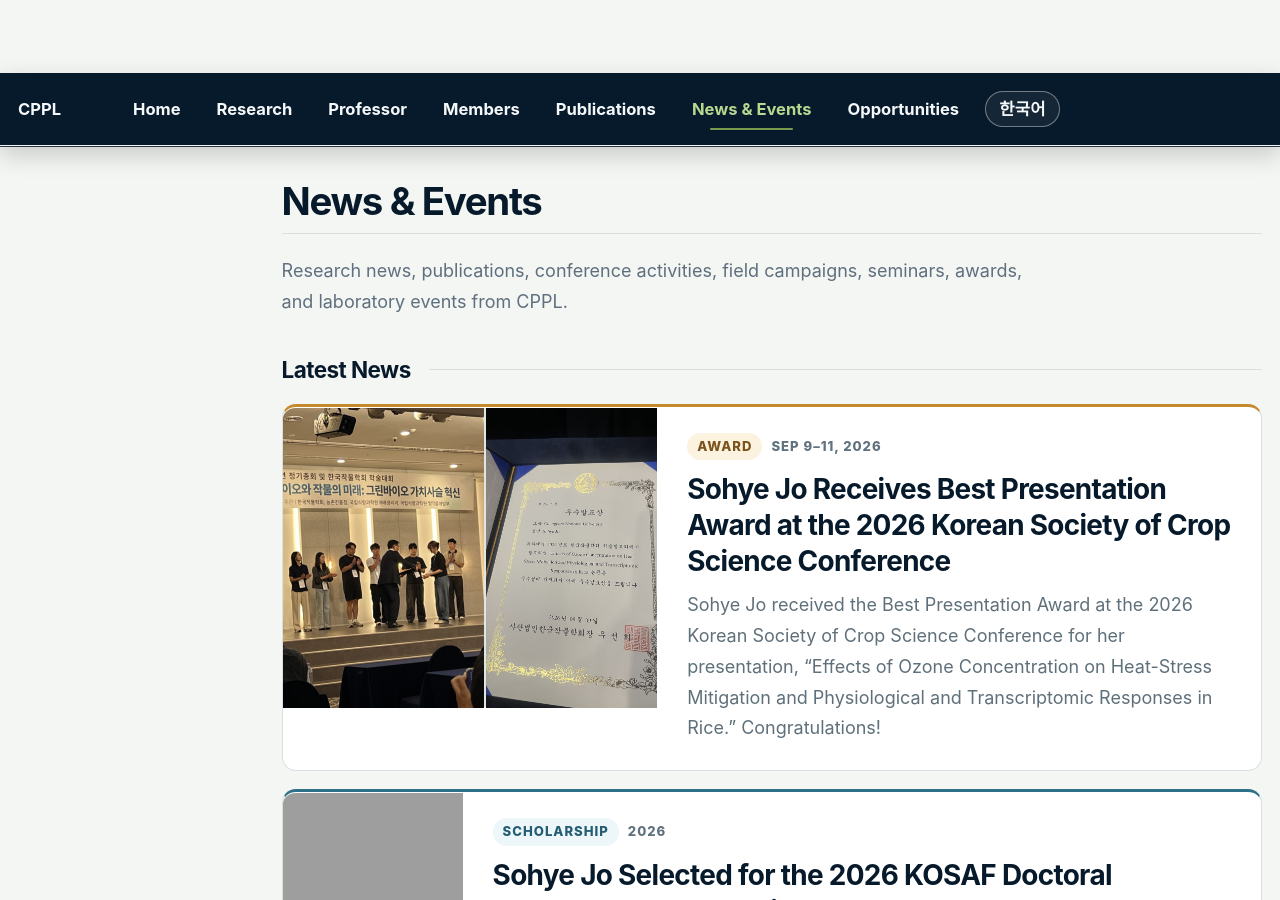
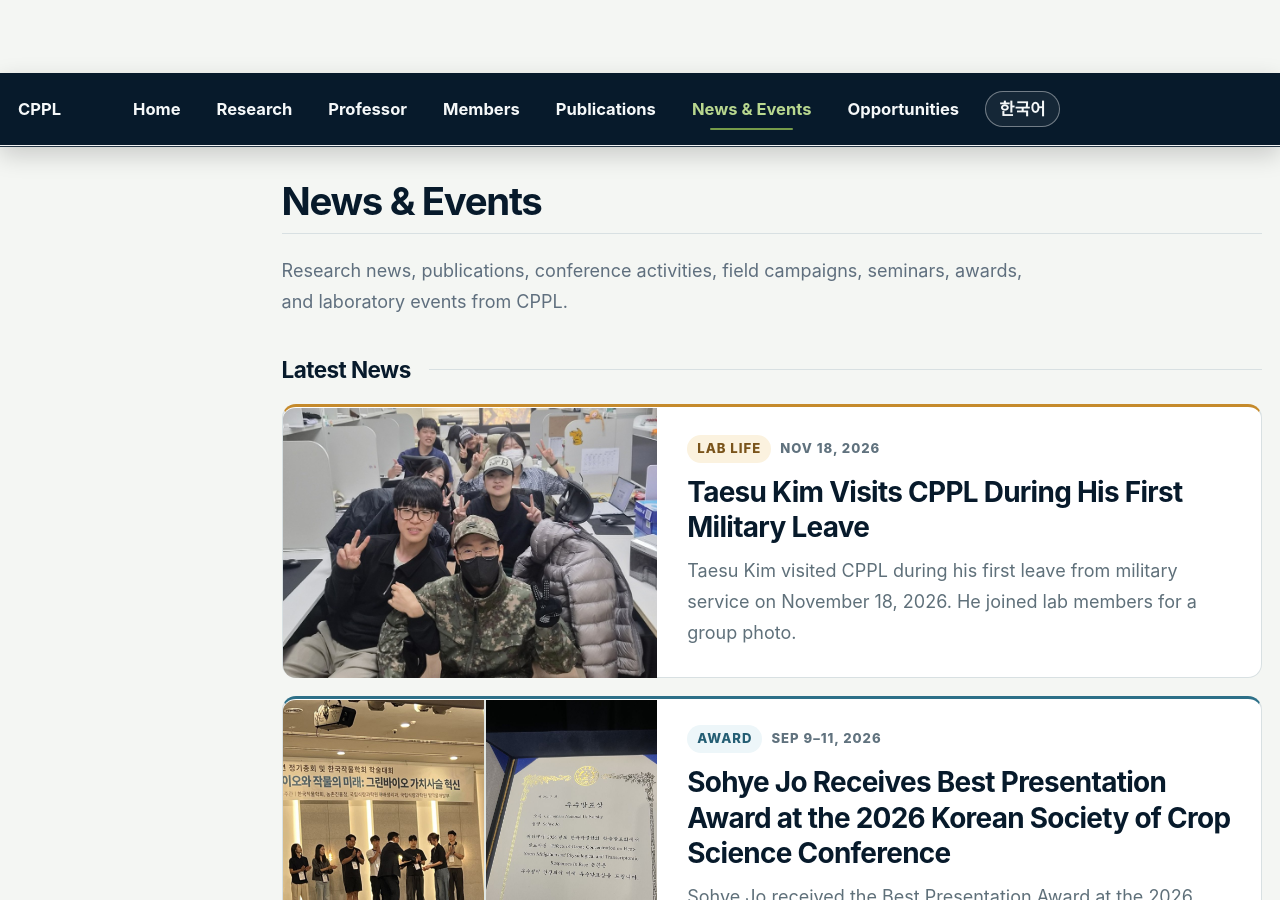
Before and after one commit to HYEONSEOKLEE-Prof/hyeonseoklee-prof.github.io, a Jekyll site: the page built from _pages/news-events.md, in a window 1280 px wide and 900 px high. Built offline with Jekyll 4.4.1, drawn with Linux system fonts in a browser that asks for light colours; a script bundle is joined from its source files by our own code; library files that are not in the unit come from our copies.

Commit message:
Add Taesu's first-leave visit and use transcriptomics in the philosophy

```diff
--- a/_includes/cppl-philosophy-visuals.html
+++ b/_includes/cppl-philosophy-visuals.html
@@ -23,7 +23,7 @@
         </li>
         <li class="cppl-hub-field cppl-hub-genomics">
           <svg viewBox="0 0 64 64" aria-hidden="true"><path d="M19 6C19 22 45 24 45 40S20 56 20 60M45 6C45 22 19 24 19 40S44 56 44 60M21 11H43M25 20H39M23 30H41M20 41H44M25 50H39"/></svg>
-          <h4>Genomics and molecular biology</h4><p>Test mechanisms</p>
+          <h4>Transcriptomics and molecular biology</h4><p>Test mechanisms</p>
         </li>
         <li class="cppl-hub-field cppl-hub-sensing">
           <svg viewBox="0 0 64 64" aria-hidden="true"><path d="M25 20L42 37L32 47L15 30ZM23 9L36 22L24 34L11 21ZM43 29L56 42L44 54L31 41ZM38 42C47 42 51 47 51 56M39 49C43 49 45 51 45 55M8 55H28M12 49H24"/></svg>
--- a/_includes/head/custom.html
+++ b/_includes/head/custom.html
@@ -12,7 +12,7 @@
 <link rel="stylesheet" href="{{ base_path }}/assets/css/cppl-research-framework.css?v=20261118-4"/>
 <link rel="stylesheet" href="{{ base_path }}/assets/css/cppl-research-community.css?v=20261021-1"/>
 <script defer src="{{ base_path }}/assets/js/cppl-members.js"></script>
-<script defer src="{{ base_path }}/assets/js/cppl-i18n.js?v=20261118-4"></script>
+<script defer src="{{ base_path }}/assets/js/cppl-i18n.js?v=20261118-5"></script>
 
 <!-- favicon from https://commons.wikimedia.org/wiki/File:OOjs_UI_icon_academic-progressive.svg -->
 <link rel="apple-touch-icon" sizes="180x180" href="{{ base_path }}/images/apple-touch-icon-180x180.png"/>
--- a/_pages/news-events.md
+++ b/_pages/news-events.md
@@ -15,6 +15,21 @@ author_profile: false
 </h2>
 
 <div class="cppl-news-grid">
+  <article id="news-taesu-first-leave" class="cppl-news-card cppl-news-card-featured" style="scroll-margin-top:95px;">
+    <div class="cppl-news-photo" style="height:auto;min-height:0;">
+      <a href="{{ base_path }}/images/news/2026-11-18-taesu-first-leave.jpg"><img src="{{ base_path }}/images/news/2026-11-18-taesu-first-leave.jpg" width="866" height="625" alt="Taesu Kim visiting CPPL during his first military leave, with lab members" loading="eager" style="height:auto;min-height:0;max-height:none;object-fit:contain;"></a>
+    </div>
+    <div class="cppl-news-copy">
+      <div class="cppl-news-meta">
+        <span class="cppl-news-tag"><span class="cppl-lang-en">Lab Life</span><span class="cppl-lang-ko" lang="ko">연구실 일상</span></span>
+        <span class="cppl-lang-en">Nov 18, 2026</span><span class="cppl-lang-ko" lang="ko">2026.11.18.</span>
+      </div>
+      <h3><span class="cppl-lang-en">Taesu Kim Visits CPPL During His First Military Leave</span><span class="cppl-lang-ko" lang="ko">김태수 학생, 첫 휴가 중 연구실 방문</span></h3>
+      <p class="cppl-lang-en">Taesu Kim visited CPPL during his first leave from military service on November 18, 2026. He joined lab members for a group photo.</p>
+      <p class="cppl-lang-ko" lang="ko">김태수 학생이 군 복무 중 첫 휴가를 맞아 연구실을 방문했습니다. 연구실 구성원들과 함께 사진을 남겼습니다.</p>
+    </div>
+  </article>
+
   <article class="cppl-news-card cppl-news-card-featured">
     <div class="cppl-news-photo cppl-news-photo-pair">
       <img src="{{ base_path }}/images/news/2026-crop-science-award-ceremony.jpg" alt="Sohye Jo receiving the Best Presentation Award" loading="eager">
--- a/assets/js/cppl-i18n.js
+++ b/assets/js/cppl-i18n.js
@@ -56,7 +56,7 @@
     "An example: delayed heading under low light":"사례: 저일조 조건에서의 출수 지연",
     "Carbon status, light signaling, and temperature effects are possible explanations to test. The diagram does not identify a proven cause.":"탄소 상태·광신호·온도 효과는 검증할 가설입니다. 이 그림은 특정 원인을 확정하지 않습니다.",
     "We investigate why crops respond to their environment and turn unexplained observations into research questions.":"작물이 환경에 반응하는 이유를 밝히고, 아직 설명하지 못한 현상을 연구 질문으로 삼습니다.",
-    "Evidence from physiological experiments informs our work in AI, genomics, remote sensing, and crop modeling. We use it to assess predictions and test models under field conditions.":"생리 실험에서 얻은 근거를 AI·유전체·원격탐사·작물모형과 연결합니다. 이를 바탕으로 예측의 근거와 한계를 살피고, 실제 재배환경에서 모형을 검증합니다.",
+    "Evidence from physiological experiments informs our work in AI, transcriptomics, remote sensing, and crop modeling. We use it to assess predictions and test models under field conditions.":"생리 실험에서 얻은 근거를 AI·전사체·원격탐사·작물모형과 연결합니다. 이를 바탕으로 예측의 근거와 한계를 살피고, 실제 재배환경에서 모형을 검증합니다.",
     "Field results help us revisit our hypotheses and improve our models.":"현장에서 얻은 결과로 가설을 다시 검토하고 모형을 개선합니다.",
     "How physiological understanding guides research":"생리적 이해가 새로운 연구로 이어지는 과정",
     "Observe crop responses":"작물 반응 관찰",
@@ -71,7 +71,7 @@
     "View the original schematic →":"원본 모식도 크게 보기 →",
     "Deep expertise connects disciplines":"깊이 있는 전문성으로 다양한 분야를 연결합니다",
     "AI and data":"AI·데이터",
-    "Genomics and molecular biology":"유전체·분자생물학",
+    "Transcriptomics and molecular biology":"전사체·분자생물학",
     "Remote sensing":"원격탐사",
     "Crop models":"작물모형",
     "Depth of understanding":"깊이 있는 이해",
```
Also changed, not shown: _pages/research.md (+1 -1 lines), images/news/2026-11-18-taesu-first-leave.jpg (added), images/research/philosophy-physiology-hub-en.svg, images/research/philosophy-physiology-hub-ko.svg.
